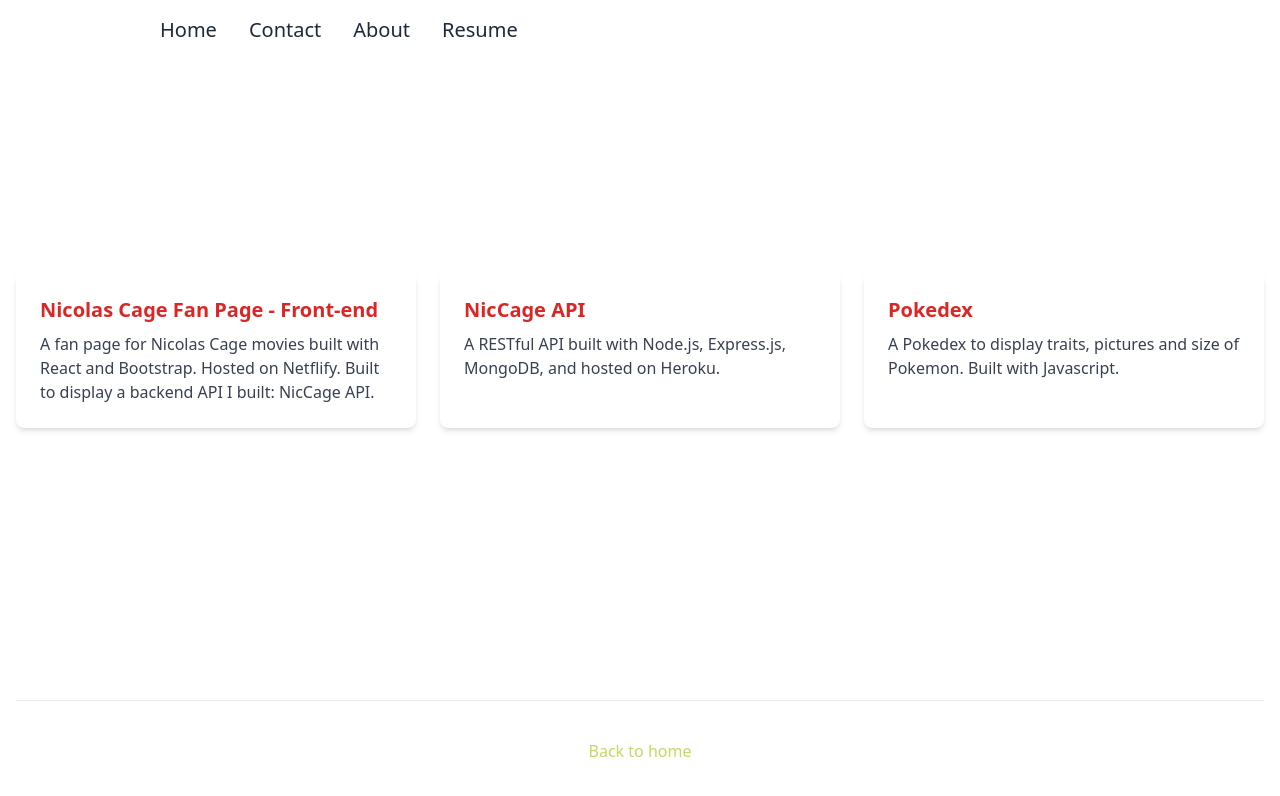
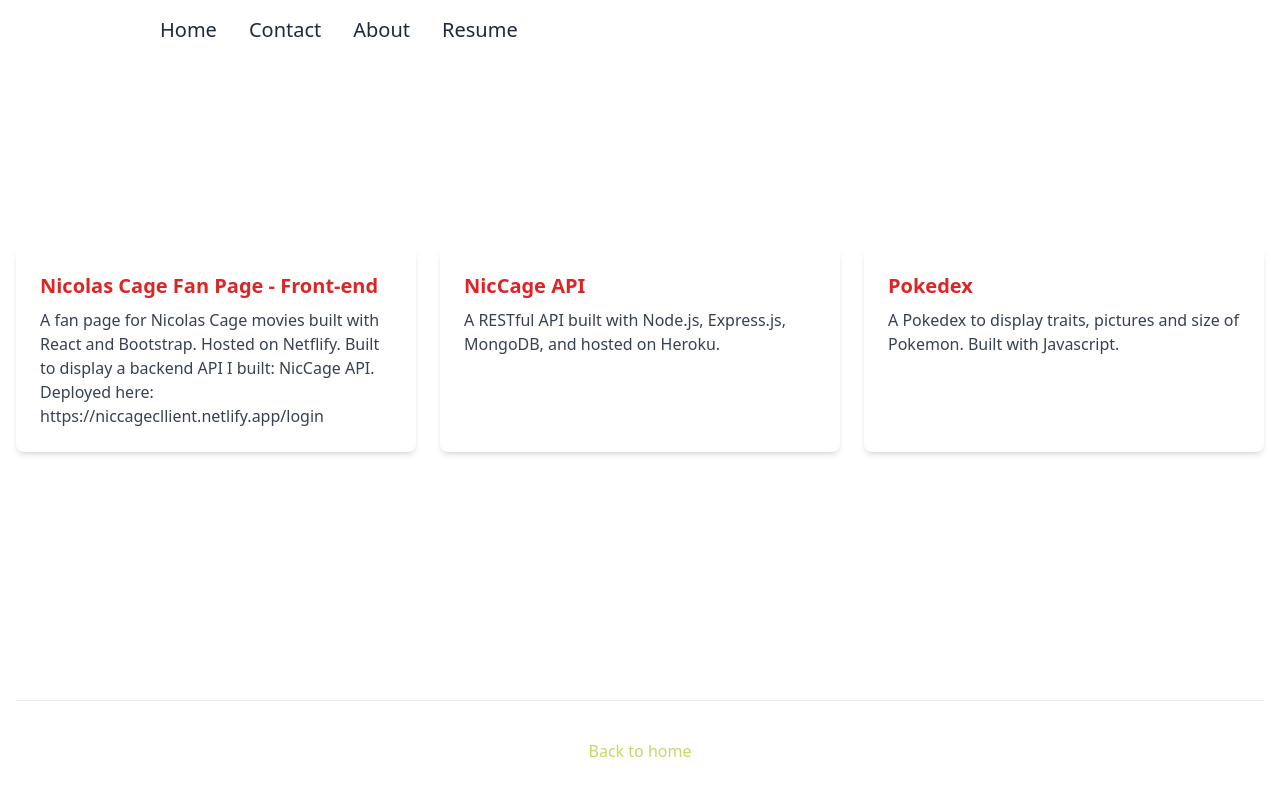
Before and after one commit to jonathankerth/my-portfolio, a Next.js app: page /Projects in a window 1280 px wide. Shown: the top 796 px of the page. Built offline with nearby package versions, Linux system fonts and the light colour scheme.

Commit message:
add deployed endpoint to projects

```diff
--- a/src/pages/Projects.js
+++ b/src/pages/Projects.js
@@ -71,7 +71,7 @@ const projects = [
 		id: 1,
 		title: "Nicolas Cage Fan Page - Front-end",
 		description:
-			"A fan page for Nicolas Cage movies built with React and Bootstrap. Hosted on Netflify. Built to display a backend API I built: NicCage API.",
+			"A fan page for Nicolas Cage movies built with React and Bootstrap. Hosted on Netflify. Built to display a backend API I built: NicCage API. Deployed here: https://niccagecllient.netlify.app/login",
 		link: "https://github.com/jonathankerth/nicCage-client",
 	},
 	{
```
